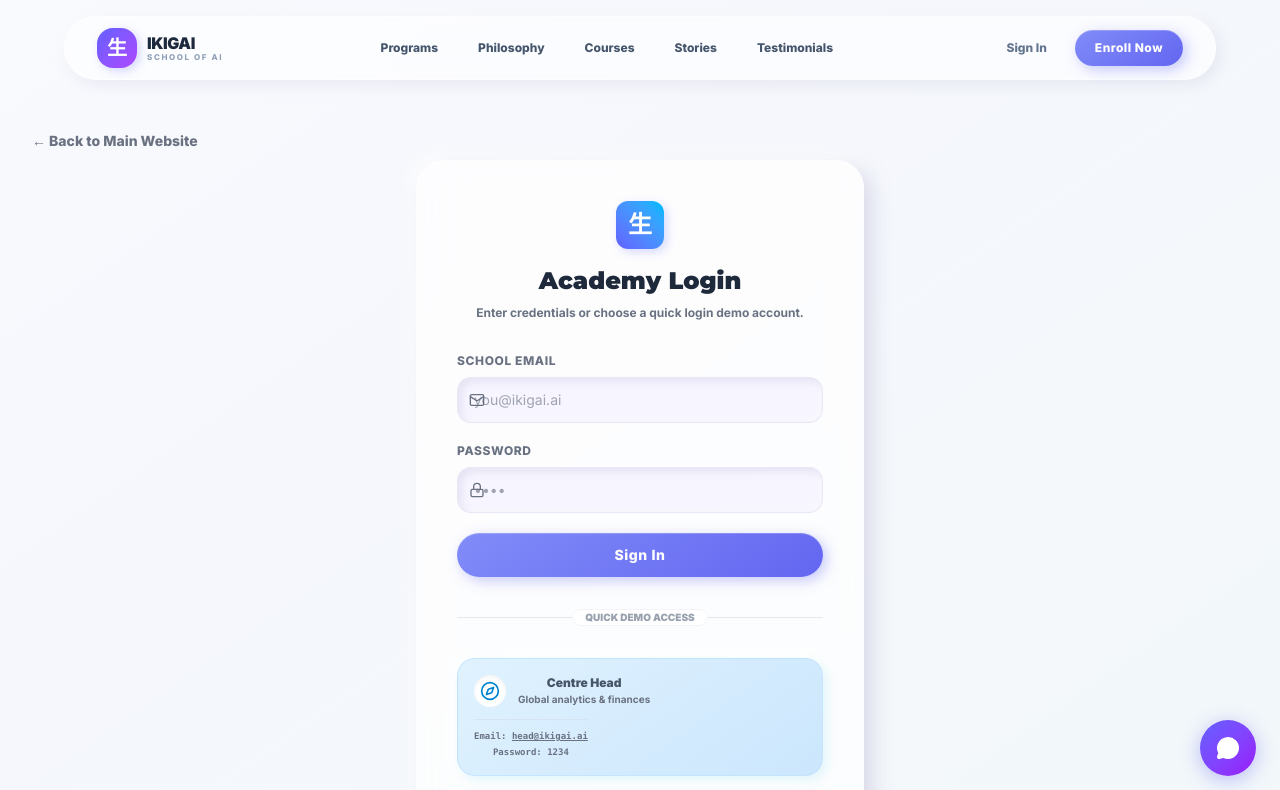
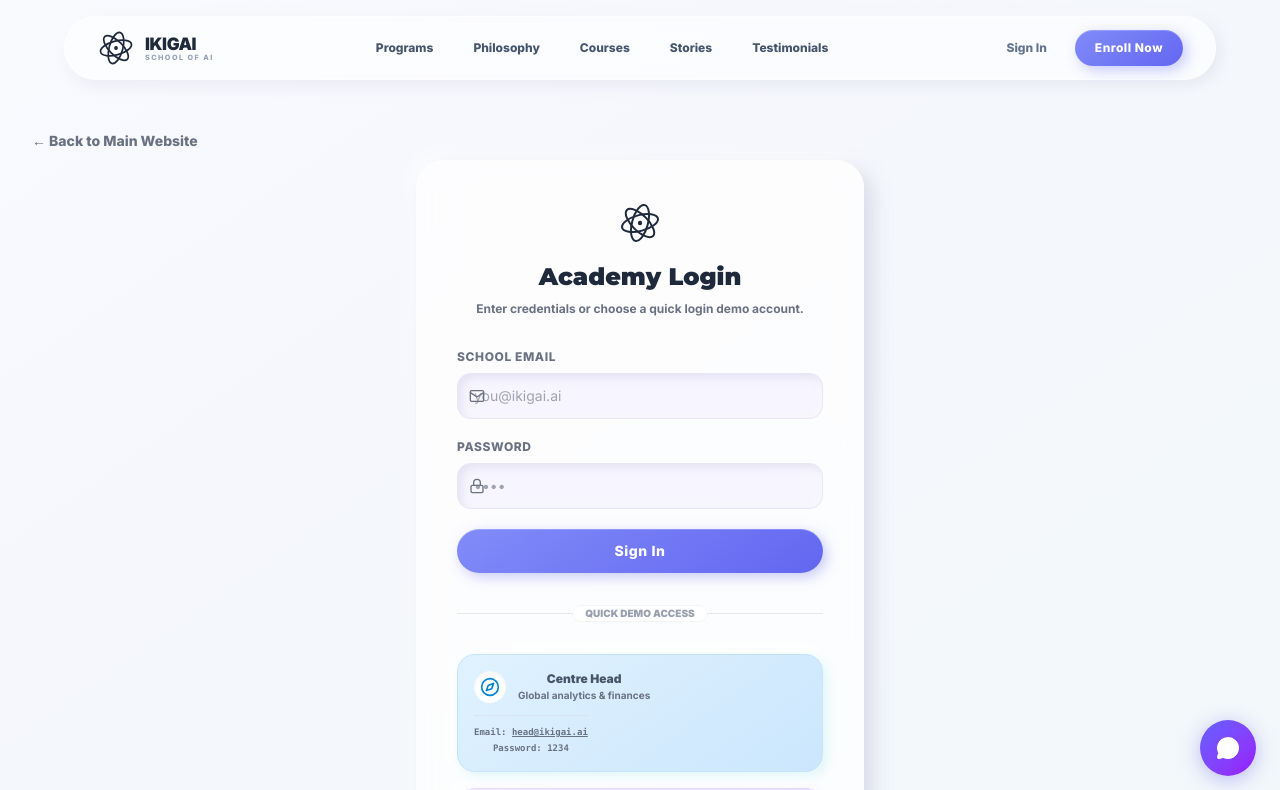
Before and after one commit to amolshukla25/IKIGAI-SCHOOL-OF-AI-, a Next.js app: page /login in a window 1280 px wide. Shown: the top 790 px of the page. Built offline with nearby package versions, Linux system fonts and the light colour scheme.

Commit message:
Replace kanji logo with actual Ikigai atom/orbital brand logo across navbar, footer, and login page

```diff
--- a/src/app/layout.tsx
+++ b/src/app/layout.tsx
@@ -3,6 +3,7 @@ import { Inter, Montserrat } from "next/font/google";
 import Link from "next/link";
 import { HomepageJsonLd } from "@/components/JsonLd";
 import Navbar from "@/components/Navbar";
+import IkigaiLogo from "@/components/IkigaiLogo";
 import FloatingSocials from "@/components/FloatingSocials";
 import "./globals.css";
 
@@ -133,14 +134,8 @@ export default function RootLayout({
               <div className="flex flex-col lg:flex-row items-start justify-between gap-8 mb-8">
                 {/* Footer Logo + Description */}
                 <div className="max-w-sm">
-                  <div className="flex items-center gap-3 mb-3">
-                    <div className="w-9 h-9 rounded-xl bg-gradient-to-br from-indigo-500 to-purple-500 flex items-center justify-center text-white font-black text-lg shadow-[2px_2px_8px_rgba(99,102,241,0.2)]">
-                      生
-                    </div>
-                    <div className="flex flex-col justify-center select-none">
-                      <span className="text-sm font-black tracking-tight text-slate-700 leading-none">IKIGAI</span>
-                      <span className="text-[7px] font-extrabold text-slate-400 uppercase tracking-[0.2em] leading-none mt-0.5">School of AI</span>
-                    </div>
+                  <div className="mb-3">
+                    <IkigaiLogo size={32} />
                   </div>
                   <p className="text-xs text-slate-500 leading-relaxed font-medium">
                     Ludhiana&apos;s premier AI training institute offering IIT Kanpur certified courses in Artificial Intelligence, Data Science, Digital Marketing, and Influencer Marketing with paid internships and guaranteed placement support.
--- a/src/app/login/page.tsx
+++ b/src/app/login/page.tsx
@@ -11,6 +11,7 @@ import {
   Briefcase,
   Compass
 } from 'lucide-react';
+import IkigaiLogo from '@/components/IkigaiLogo';
 
 export default function LoginPage() {
   const router = useRouter();
@@ -101,8 +102,8 @@ export default function LoginPage() {
 
         {/* Title */}
         <div className="text-center mb-8">
-          <div className="w-12 h-12 rounded-xl bg-gradient-to-tr from-indigo-500 to-sky-400 flex items-center justify-center font-extrabold text-white text-2xl mx-auto mb-4 shadow-[3px_3px_10px_rgba(99,102,241,0.25)]">
-            生
+          <div className="flex justify-center mb-4">
+            <IkigaiLogo size={44} showText={false} />
           </div>
           <h2 className="text-2xl font-black text-gray-800">Academy Login</h2>
           <p className="text-xs text-gray-500 font-bold mt-2">Enter credentials or choose a quick login demo account.</p>
--- /dev/null
+++ b/src/components/IkigaiLogo.tsx
@@ -0,0 +1,95 @@
+import React from 'react';
+
+interface IkigaiLogoProps {
+  size?: number;       // overall height in px
+  className?: string;  // extra wrapper classes
+  showText?: boolean;  // render "IKIGAI  SCHOOL OF AI" text beside the mark
+  darkMode?: boolean;  // light text for dark backgrounds
+}
+
+/**
+ * SVG recreation of the Ikigai School of AI brand logo.
+ * Atom / orbital mark on the left, wordmark on the right.
+ */
+export default function IkigaiLogo({
+  size = 40,
+  className = '',
+  showText = true,
+  darkMode = false,
+}: IkigaiLogoProps) {
+  const color = darkMode ? '#ffffff' : '#1e293b'; // slate-800
+  const subColor = darkMode ? 'rgba(255,255,255,0.55)' : '#94a3b8'; // slate-400
+
+  return (
+    <span className={`inline-flex items-center gap-2.5 ${className}`}>
+      {/* ===== Atom / Orbital Mark ===== */}
+      <svg
+        width={size}
+        height={size}
+        viewBox="0 0 100 100"
+        fill="none"
+        xmlns="http://www.w3.org/2000/svg"
+        aria-hidden="true"
+      >
+        {/* Orbital ring 1 — horizontal-ish */}
+        <ellipse
+          cx="50"
+          cy="50"
+          rx="42"
+          ry="18"
+          stroke={color}
+          strokeWidth="4.5"
+          transform="rotate(-15 50 50)"
+          fill="none"
+        />
+        {/* Orbital ring 2 — tilted left */}
+        <ellipse
+          cx="50"
+          cy="50"
+          rx="42"
+          ry="18"
+          stroke={color}
+          strokeWidth="4.5"
+          transform="rotate(45 50 50)"
+          fill="none"
+        />
+        {/* Orbital ring 3 — tilted right */}
+        <ellipse
+          cx="50"
+          cy="50"
+          rx="42"
+          ry="18"
+          stroke={color}
+          strokeWidth="4.5"
+          transform="rotate(-75 50 50)"
+          fill="none"
+        />
+        {/* Centre nucleus dot */}
+        <circle cx="50" cy="50" r="5" fill={color} />
+      </svg>
+
+      {/* ===== Wordmark ===== */}
+      {showText && (
+        <span className="flex flex-col justify-center select-none leading-none">
+          <span
+            className="font-black tracking-tight leading-none"
+            style={{ color, fontSize: size * 0.45 }}
+          >
+            IKIGAI
+          </span>
+          <span
+            className="font-extrabold uppercase leading-none"
+            style={{
+              color: subColor,
+              fontSize: size * 0.19,
+              letterSpacing: '0.2em',
+              marginTop: size * 0.04,
+            }}
+          >
+            School of AI
+          </span>
+        </span>
+      )}
+    </span>
+  );
+}
--- a/src/components/Navbar.tsx
+++ b/src/components/Navbar.tsx
@@ -4,6 +4,7 @@ import React, { useState, useEffect } from 'react';
 import Link from 'next/link';
 import { usePathname } from 'next/navigation';
 import { Menu, X, ChevronRight, Sparkles } from 'lucide-react';
+import IkigaiLogo from '@/components/IkigaiLogo';
 
 export default function Navbar() {
   const pathname = usePathname();
@@ -41,19 +42,10 @@ export default function Navbar() {
     <div className="fixed top-4 left-1/2 -translate-x-1/2 w-[calc(100%-2rem)] max-w-6xl z-50">
       <header className="clay-nav px-5 sm:px-8 h-16 flex items-center justify-between relative">
         {/* Logo */}
-        <Link href="/" className="flex items-center group gap-2.5">
-          {/* Kanji Emblem */}
-          <div className="w-10 h-10 rounded-2xl bg-gradient-to-br from-indigo-500 to-purple-500 flex items-center justify-center text-white font-black text-xl shadow-[3px_3px_10px_rgba(99,102,241,0.25)] group-hover:scale-110 transition-transform duration-300">
-            生
-          </div>
-          <div className="flex flex-col justify-center select-none">
-            <span className="text-base font-black tracking-tight text-slate-800 leading-none">
-              IKIGAI
-            </span>
-            <span className="text-[8px] font-extrabold text-slate-400 uppercase tracking-[0.2em] leading-none mt-0.5">
-              School of AI
-            </span>
-          </div>
+        <Link href="/" className="flex items-center group">
+          <span className="group-hover:scale-105 transition-transform duration-300 inline-flex">
+            <IkigaiLogo size={38} />
+          </span>
         </Link>
 
         {/* Desktop Nav Links */}
```
